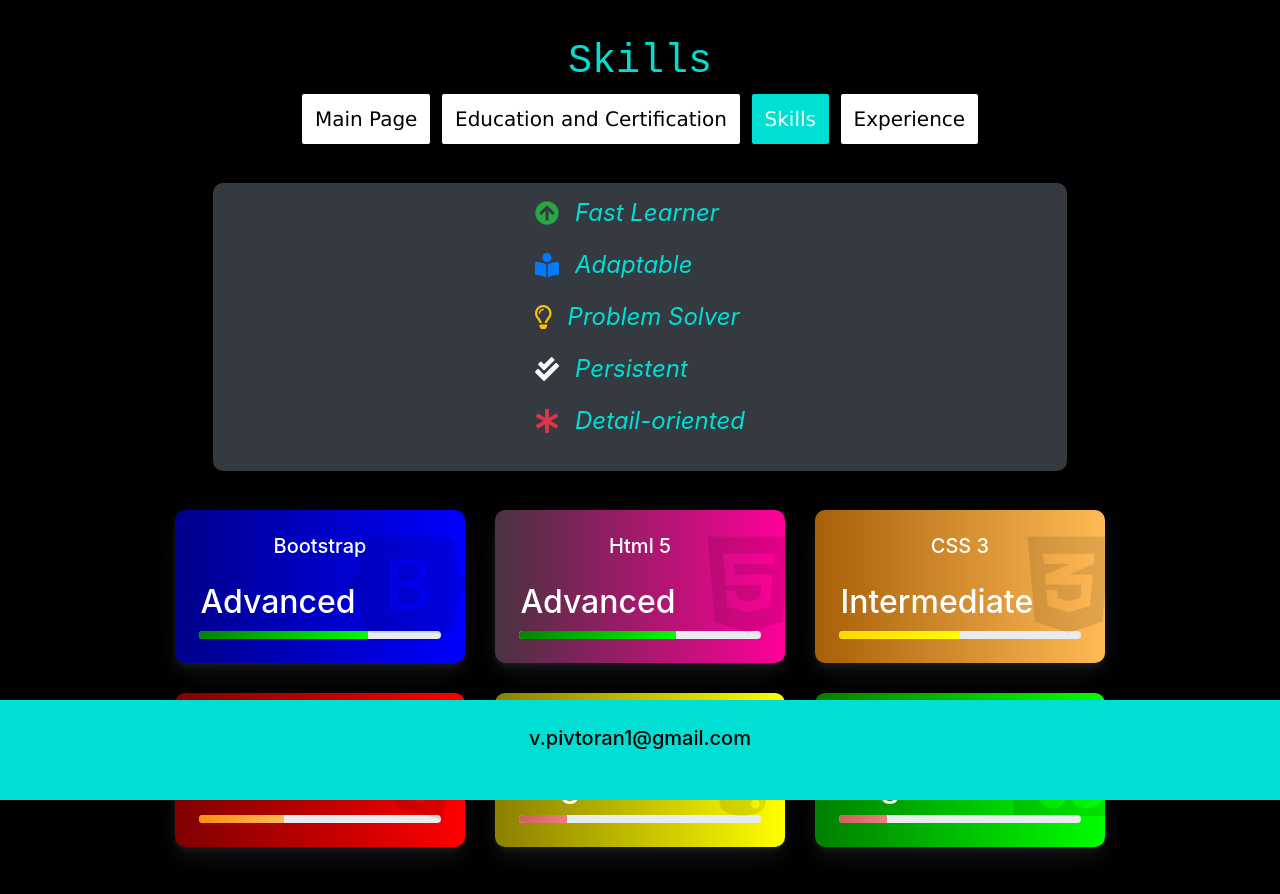
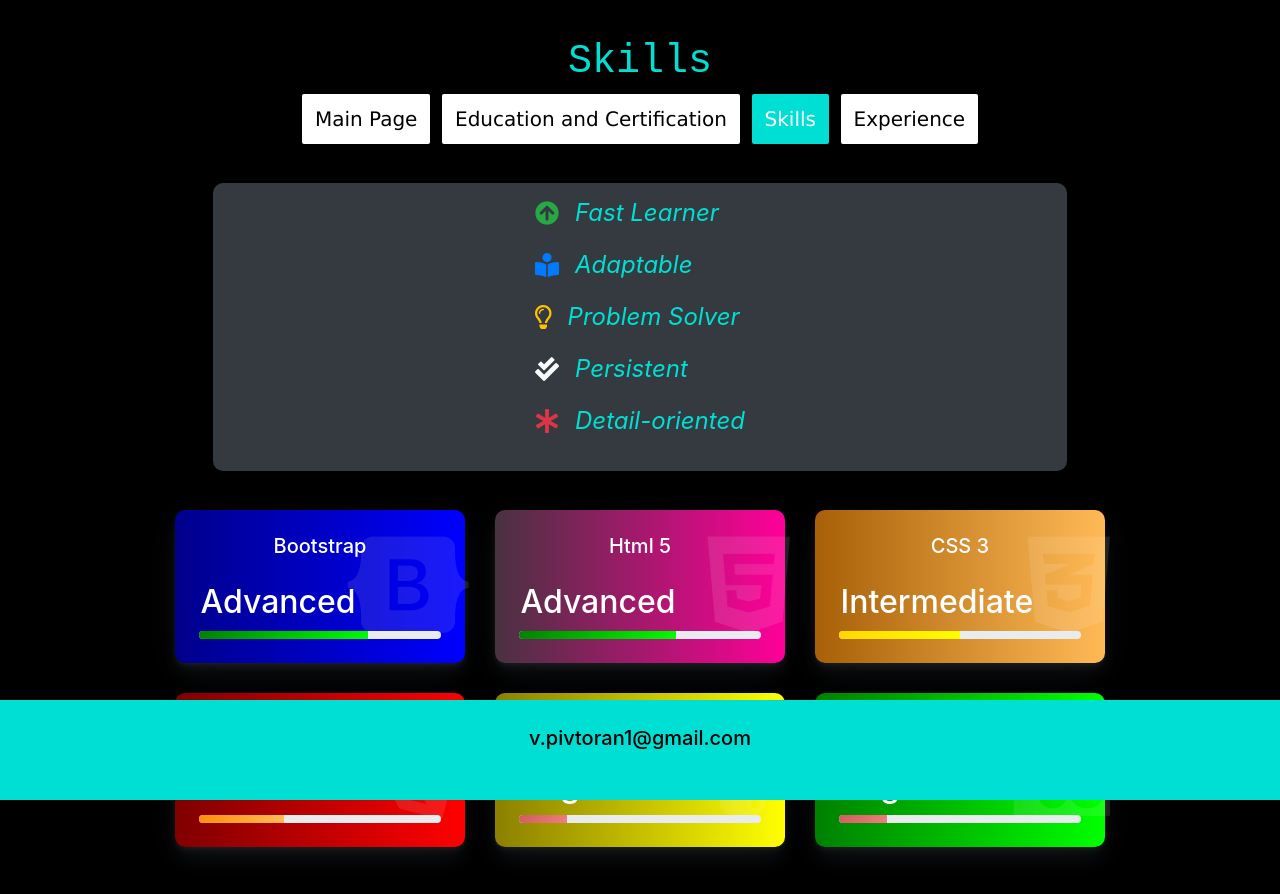
Before and after one commit to Vicpiv89/Victor-Pivtoran, a website: page skills.html in a window 1280 px wide. Drawn offline with nearby package versions, Linux system fonts and the light colour scheme.

Commit message:
css not working

```diff
--- a/Resumesite.css
+++ b/Resumesite.css
@@ -274,7 +274,7 @@
     text-align: center;
     line-height: 50px;
     margin-left: 15px;
-    color: #000;
+    color: white;
     position: absolute;
     right: -5px;
     top: 20px;
```
Also changed, not shown: experience.html (+0 -1 lines).
